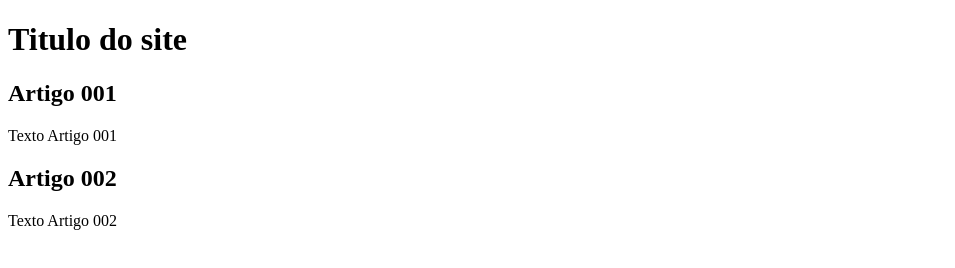
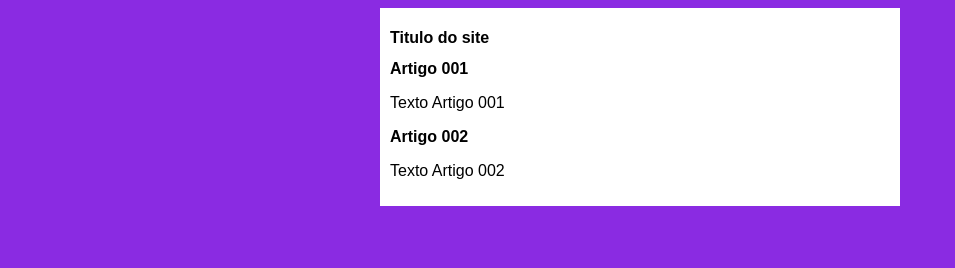
Before and after one commit to VSuzuki98/projeto_site, a plain HTML site: page index.html in a window 1280 px wide. Shown: the whole page, without its empty margins (0-955 px from the left). Drawn offline with Linux system fonts and the light colour scheme.

Commit message:
Iniciei o design

```diff
--- /dev/null
+++ b/estilos/style.css
@@ -0,0 +1,16 @@
+* {
+    font-family: Arial, Helvetica, sans-serif;
+    font-size: 16px;
+}
+
+body {
+    background-color: blueviolet;
+}
+
+main {
+    background-color: white;
+    width: 500px;
+    margin: auto;
+    padding: 10px;
+    box-shadow: 3xp 3xp 5xp black;
+}
--- a/index.html
+++ b/index.html
@@ -5,6 +5,7 @@
     <meta http-equiv="X-UA-Compatible" content="IE=edge">
     <meta name="viewport" content="width=device-width, initial-scale=1.0">
     <title>Titulo do Site</title>
+    <link rel="stylesheet" href="estilos/style.css">
 </head>
 <body>
     <main>
```
